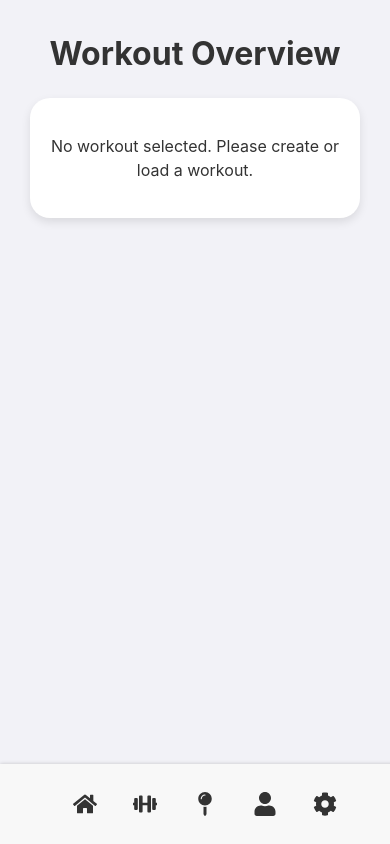
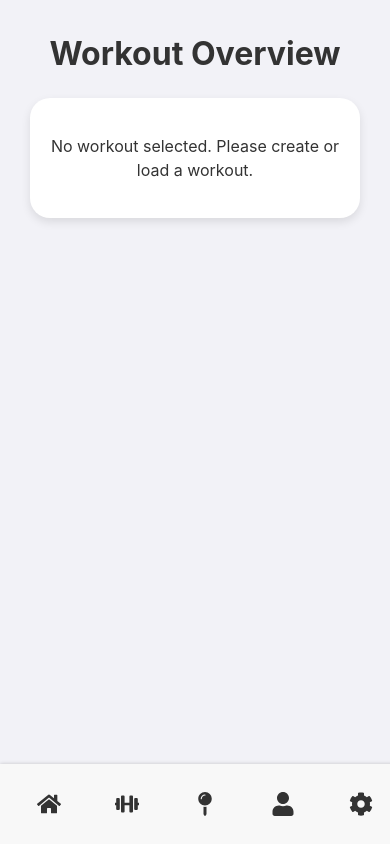
Before and after one commit to Jararered/fitness-framework, a React (Vite) app: page / in a window 390 px wide. Built offline with nearby package versions, Linux system fonts and the light colour scheme.

Commit message:
Adding spacing between icons when on thinner screens

```diff
--- a/src/components/NavigationMenu.css
+++ b/src/components/NavigationMenu.css
@@ -130,6 +130,10 @@
         width: 100%;
     }
 
+    .sidebar.collapsed .navigation-menu-item {
+        margin: 0px 10px;
+    }
+
     .expand-button {
         display: none;
     }
```
